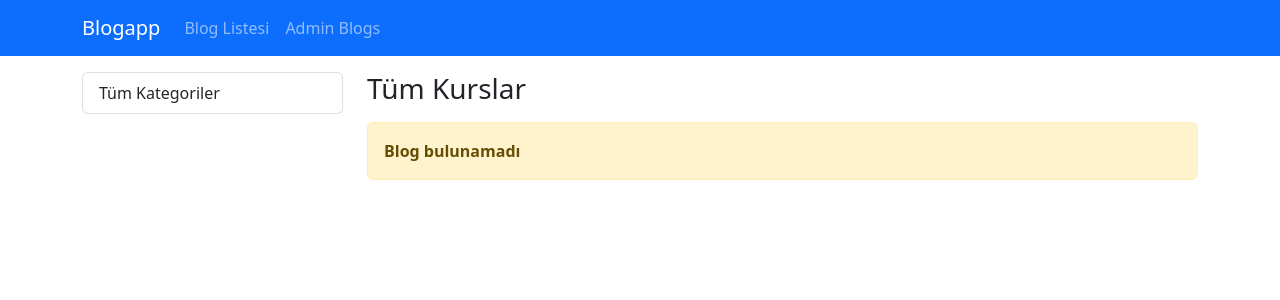
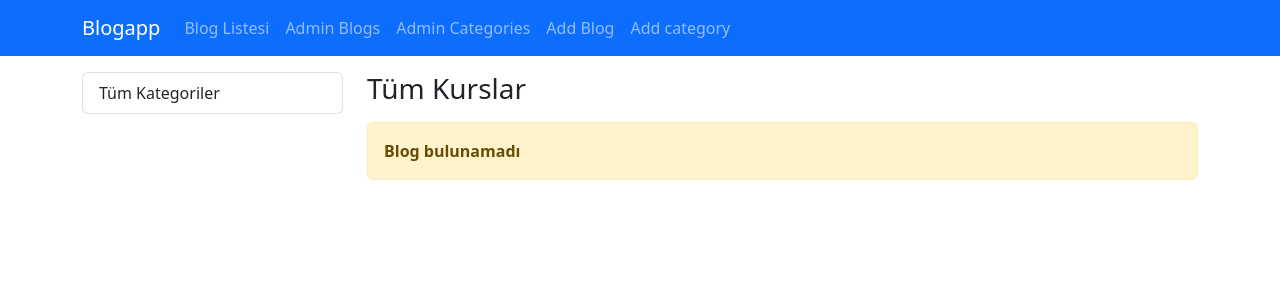
Before and after one commit to muhammetkilinc15/BlogApp, a Node server app: page /blogs in a window 1280 px wide. Shown: the top 300 px of the page. Run offline with Node 20, Linux system fonts and the light colour scheme; some libraries are stand-ins or nearby versions.

Commit message:
Added new links

```diff
--- a/Blog App/views/partials/nav.ejs
+++ b/Blog App/views/partials/nav.ejs
@@ -8,6 +8,15 @@
             <li class="nav-item">
                 <a href="admin/blogs" class="nav-link">Admin Blogs </a>
             </li>
+            <li class="nav-item">
+                <a href="admin/categories" class="nav-link">Admin Categories </a>
+            </li>
+            <li class="nav-item">
+                <a href="admin/blog/create" class="nav-link">Add Blog </a>
+            </li>
+            <li class="nav-item">
+                <a href="admin/category/create" class="nav-link">Add category </a>
+            </li>
         </ul>
     </div>
 </nav>
```
